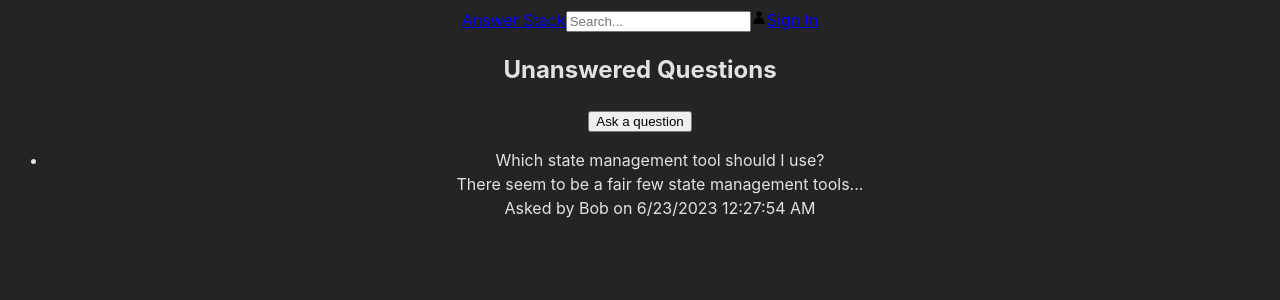
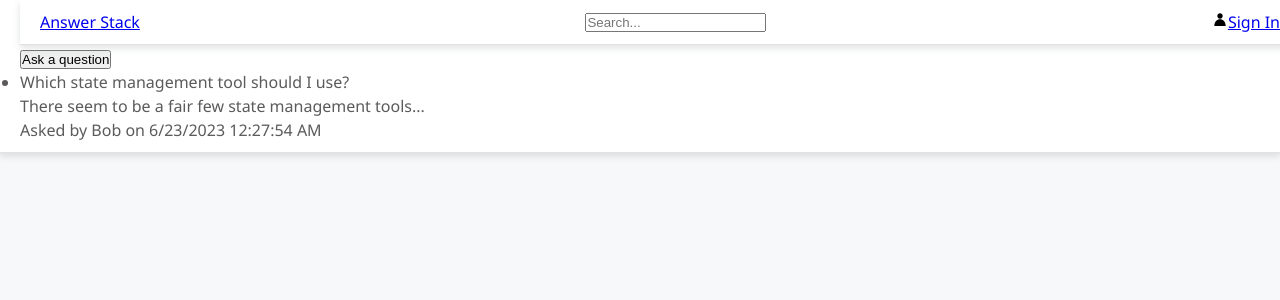
Before and after one commit to ikembakwem/answer-stack, a React (Vite) app: page / in a window 1280 px wide. Shown: the top 300 px of the page. Built offline with nearby package versions, Linux system fonts and the light colour scheme.

Commit message:
Trying out Vanilla CSS styles

```diff
--- a/src/App.css
+++ b/src/App.css
@@ -1,38 +1,5 @@
-.App {
-  text-align: center;
+.container {
+  font-family: "Segoe UI", "Helvetica Neue", sans-serif;
+  font-size: 16px;
+  color: #5c5a5a;
 }
-
-.App-logo {
-  height: 40vmin;
-  pointer-events: none;
-}
-
-@media (prefers-reduced-motion: no-preference) {
-  .App-logo {
-    animation: App-logo-spin infinite 20s linear;
-  }
-}
-
-.App-header {
-  background-color: #282c34;
-  min-height: 100vh;
-  display: flex;
-  flex-direction: column;
-  align-items: center;
-  justify-content: center;
-  font-size: calc(10px + 2vmin);
-  color: white;
-}
-
-.App-link {
-  color: #61dafb;
-}
-
-@keyframes App-logo-spin {
-  from {
-    transform: rotate(0deg);
-  }
-  to {
-    transform: rotate(360deg);
-  }
-}
--- a/src/App.tsx
+++ b/src/App.tsx
@@ -4,7 +4,7 @@
 
 function App() {
   return (
-    <div className="App">
+    <div className="container">
       <Header />
       <HomePage />
     </div>
--- a/src/index.css
+++ b/src/index.css
@@ -1,3 +1,11 @@
+*,
+*::after,
+*::before {
+  margin: 0;
+  padding: 0;
+  box-sizing: border-box;
+}
+
 :root {
   font-family: Inter, system-ui, Avenir, Helvetica,
     Arial, sans-serif;
@@ -14,3 +22,10 @@
   -moz-osx-font-smoothing: grayscale;
   -webkit-text-size-adjust: 100%;
 }
+
+@media (prefers-color-scheme: light) {
+  :root {
+    color: rgb(39, 39, 42);
+    background-color: #f7f8fa;
+  }
+}
--- /dev/null
+++ b/src/ui/components/Header.css
@@ -0,0 +1,12 @@
+.container {
+  position: fixed;
+  top: 0;
+  width: 100%;
+  display: flex;
+  align-items: center;
+  justify-content: space-between;
+  padding: 10px 20px;
+  background-color: #fff;
+  border-bottom: 1px solid #e3e2e2;
+  box-shadow: 0 3px 7px 0 rgba(110, 112, 114, 0.21);
+}
--- a/src/ui/components/Header.tsx
+++ b/src/ui/components/Header.tsx
@@ -1,4 +1,6 @@
 import { UserIcon } from "./Icon";
+import "./Header.css";
+
 export const Header = () => {
   const handleSearchInput = (
     e: React.ChangeEvent<HTMLInputElement>
@@ -6,7 +8,7 @@
     console.log(e.currentTarget.value);
   };
   return (
-    <div>
+    <div className="container">
       <a href="./">Answer Stack</a>
       <input
         type="text"
```
